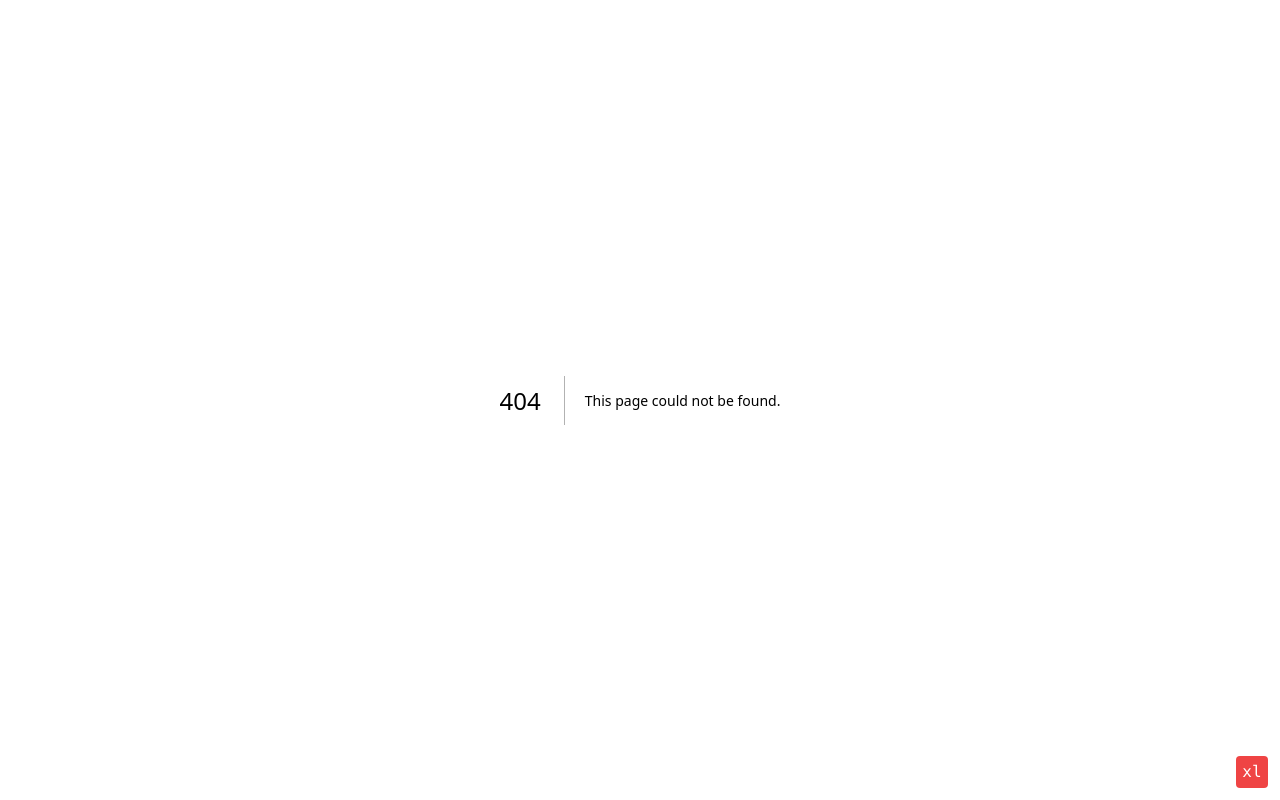
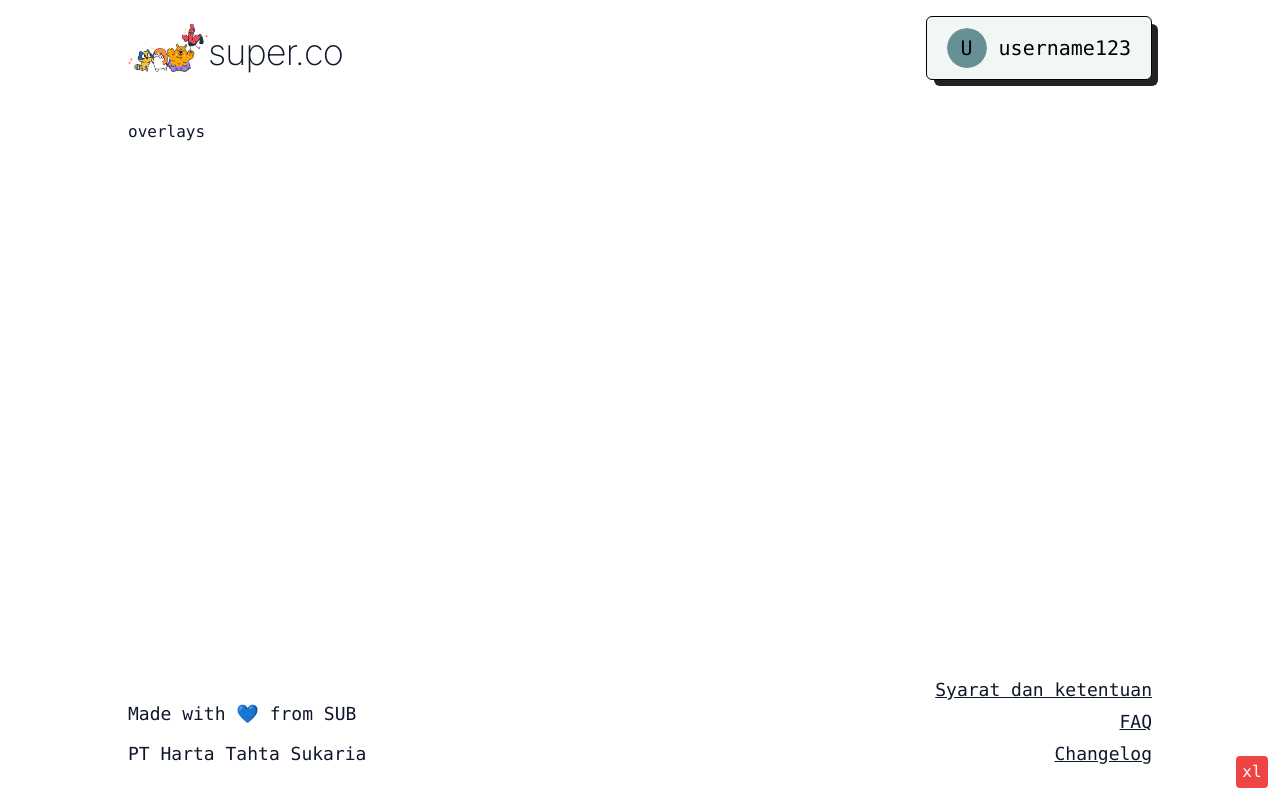
Before and after one commit to hasansujon786/saweria.co, a Next.js app: page /overlays in a window 1280 px wide. Before the commit this address had no page. Built offline with nearby package versions, Linux system fonts and the light colour scheme.

Commit message:
feat: add layouts

```diff
--- a/components/Footer.tsx
+++ b/components/Footer.tsx
@@ -1,6 +1,6 @@
 export const Footer = () => {
   return (
-    <footer className='flex justify-between text-lg font-mono py-8'>
+    <footer className='flex justify-between text-lg font-mono py-8 mt-auto'>
       <div className='space-y-3 mt-auto'>
         <p>Made with 💙 from SUB</p>
         <p>PT Harta Tahta Sukaria</p>
--- /dev/null
+++ b/layouts/admin.tsx
@@ -0,0 +1,13 @@
+import { AdminNavBar } from '@/components/AdminNavBar'
+import { Footer } from '@/components/Footer'
+
+const AdminLayout = (page: React.ReactElement) => {
+  return (
+    <div className='w-11/12 max-w-5xl mx-auto | min-h-screen flex flex-col'>
+      <AdminNavBar />
+      {page}
+      <Footer />
+    </div>
+  )
+}
+export default AdminLayout
--- /dev/null
+++ b/layouts/default.tsx
@@ -0,0 +1,12 @@
+import { Footer } from '@/components/Footer'
+import React from 'react'
+
+const DefaultLayout = (page: React.ReactElement) => {
+  return (
+    <div className='w-11/12 max-w-2xl mx-auto | min-h-screen flex flex-col'>
+      {page}
+      <Footer />
+    </div>
+  )
+}
+export default DefaultLayout
--- /dev/null
+++ b/pages/404.tsx
@@ -0,0 +1,18 @@
+import Link from 'next/link'
+
+export default function Error404() {
+  return (
+    <div className='flex flex-col items-center justify-center flex-1'>
+      <h1 className='text-9xl text-gray-400'>404</h1>
+      <p className='-mt-2 text-gray-400 text-lg font-semibold'>
+        Page not exists
+      </p>
+      <Link
+        href='/'
+        className='mt-4 font-semibold text-sm text-blue-500 underline hover:text-blue-700'
+      >
+        Go Back
+      </Link>
+    </div>
+  )
+}
--- a/pages/_app.tsx
+++ b/pages/_app.tsx
@@ -1,17 +1,28 @@
 import { TwMediaQuery } from '@/components/ui/TwMediaQuery'
+import DefaultLayout from '@/layouts/default'
 import { cn } from '@/lib/utils'
 import '@/styles/app-theme.css'
 import '@/styles/globals.css'
-
+import type { NextPage } from 'next'
 import type { AppProps } from 'next/app'
 
 import { Inter } from 'next/font/google'
 const inter = Inter({ subsets: ['latin'], variable: '--font-inter' })
 
-export default function App({ Component, pageProps }: AppProps) {
+export type NextPageWithLayout<P = {}, IP = P> = NextPage<P, IP> & {
+  getLayout?: (page: React.ReactElement) => React.ReactNode
+}
+
+type AppPropsWithLayout = AppProps & {
+  Component: NextPageWithLayout
+}
+
+export default function App({ Component, pageProps }: AppPropsWithLayout) {
+  const getLayout = Component.getLayout || DefaultLayout
+
   return (
     <main className={cn(inter.variable, 'font-mono')}>
-      <Component {...pageProps} />
+      {getLayout(<Component {...pageProps} />)}
       <TwMediaQuery />
     </main>
   )
--- a/pages/admin.tsx
+++ b/pages/admin.tsx
@@ -1,8 +1,7 @@
-import { AdminNavBar } from '@/components/AdminNavBar'
-import { Footer } from '@/components/Footer'
 import { ColorBox } from '@/components/ui/ColorBox'
 import { H2 } from '@/components/ui/typography'
 import { AppRoutes } from '@/constants/strings'
+import AdminLayout from '@/layouts/admin'
 import { cn } from '@/lib/utils'
 import Image from 'next/image'
 
@@ -40,9 +39,6 @@ const sections = [
 
 export default function Admin() {
   return (
-    <div className='w-11/12 max-w-5xl mx-auto'>
-      <AdminNavBar />
-
     <div className='grid grid-cols-2 gap-10'>
       {sections.map((section) => (
         <ColorBox
@@ -63,8 +59,7 @@ export default function Admin() {
         </ColorBox>
       ))}
     </div>
-
-      <Footer />
-    </div>
   )
 }
+
+Admin.getLayout = AdminLayout
--- a/pages/index.tsx
+++ b/pages/index.tsx
@@ -8,7 +8,7 @@ import Link from 'next/link'
 
 export default function Home() {
   return (
-    <div className='min-h-screen flex flex-col gap-y-12 | w-10/12 max-w-xl mx-auto'>
+    <div className='flex flex-col gap-y-12'>
       <div>
         <HeroLogo />
         <H3 className='text-center mt-8'>
@@ -122,7 +122,14 @@ export default function Home() {
           Syarat dan Ketentuan
         </Button>
       </div>
+    </div>
+  )
+}
 
+Home.getLayout = (page: React.ReactElement) => {
+  return (
+    <div className='min-h-screen w-10/12 max-w-xl mx-auto'>
+      {page}
       <Footer />
     </div>
   )
--- a/pages/login.tsx
+++ b/pages/login.tsx
@@ -1,4 +1,3 @@
-import { Footer } from '@/components/Footer'
 import { HeroLogo } from '@/components/HeroLogo'
 import { Card } from '@/components/ui/Card'
 import { Button } from '@/components/ui/button'
@@ -8,7 +7,7 @@ import Link from 'next/link'
 
 function Login() {
   return (
-    <div className='pt-4 | w-11/12 max-w-2xl mx-auto'>
+    <div className='pt-4'>
       <Card>
         <HeroLogo />
         <H3 className='text-center mt-8'>Login</H3>
@@ -24,8 +23,6 @@ function Login() {
           </Button>
         </div>
       </Card>
-
-      <Footer />
     </div>
   )
 }
--- /dev/null
+++ b/pages/overlays.tsx
@@ -0,0 +1,11 @@
+import AdminLayout from '@/layouts/admin'
+
+export default function Overlays() {
+  return (
+    <div>
+      <div>overlays</div>
+    </div>
+  )
+}
+
+Overlays.getLayout = AdminLayout
--- a/pages/register.tsx
+++ b/pages/register.tsx
@@ -1,4 +1,3 @@
-import { Footer } from '@/components/Footer'
 import { HeroLogo } from '@/components/HeroLogo'
 import { Card } from '@/components/ui/Card'
 import { Button } from '@/components/ui/button'
@@ -8,7 +7,7 @@ import { H3 } from '@/components/ui/typography'
 
 function Register() {
   return (
-    <div className='pt-4 | w-11/12 max-w-2xl mx-auto'>
+    <div className='pt-4'>
       <Card>
         <HeroLogo />
         <H3 className='text-center mt-8'>Registrasi</H3>
@@ -37,8 +36,6 @@ function Register() {
           </Button>
         </div>
       </Card>
-
-      <Footer />
     </div>
   )
 }
--- /dev/null
+++ b/pages/transactions.tsx
@@ -0,0 +1,9 @@
+import AdminLayout from '@/layouts/admin'
+
+export default function Transactions() {
+  return (
+    <div>transactions</div>
+  )
+}
+
+Transactions.getLayout = AdminLayout
--- a/tailwind.config.js
+++ b/tailwind.config.js
@@ -3,6 +3,7 @@ module.exports = {
   darkMode: ['class'],
   content: [
     './pages/**/*.{js,ts,jsx,tsx,mdx}',
+    './layouts/**/*.{js,ts,jsx,tsx,mdx}',
     './components/**/*.{js,ts,jsx,tsx,mdx}',
     './app/**/*.{js,ts,jsx,tsx,mdx}',
   ],
```
Lines whose indentation alone changed are shown as unchanged.
